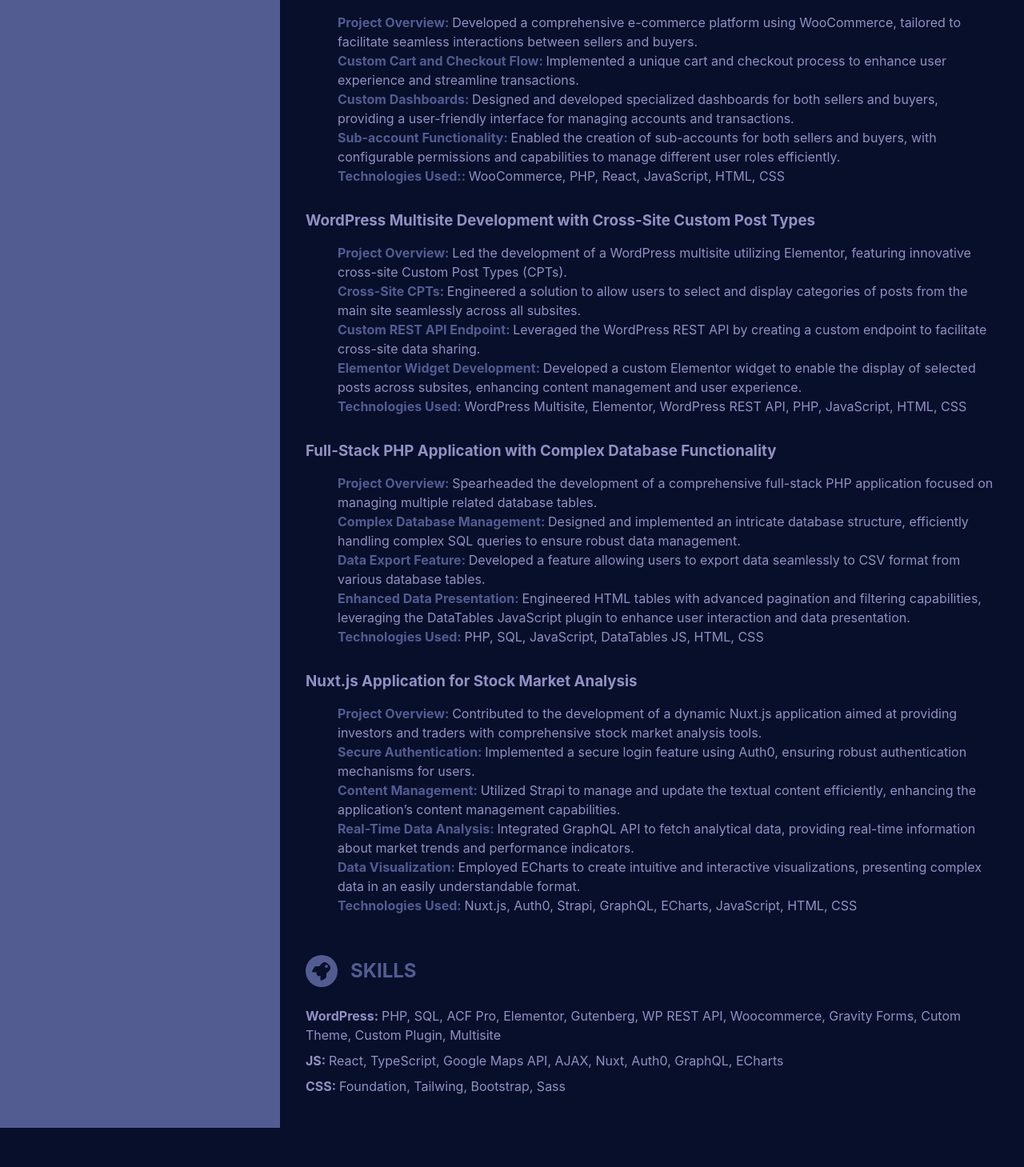
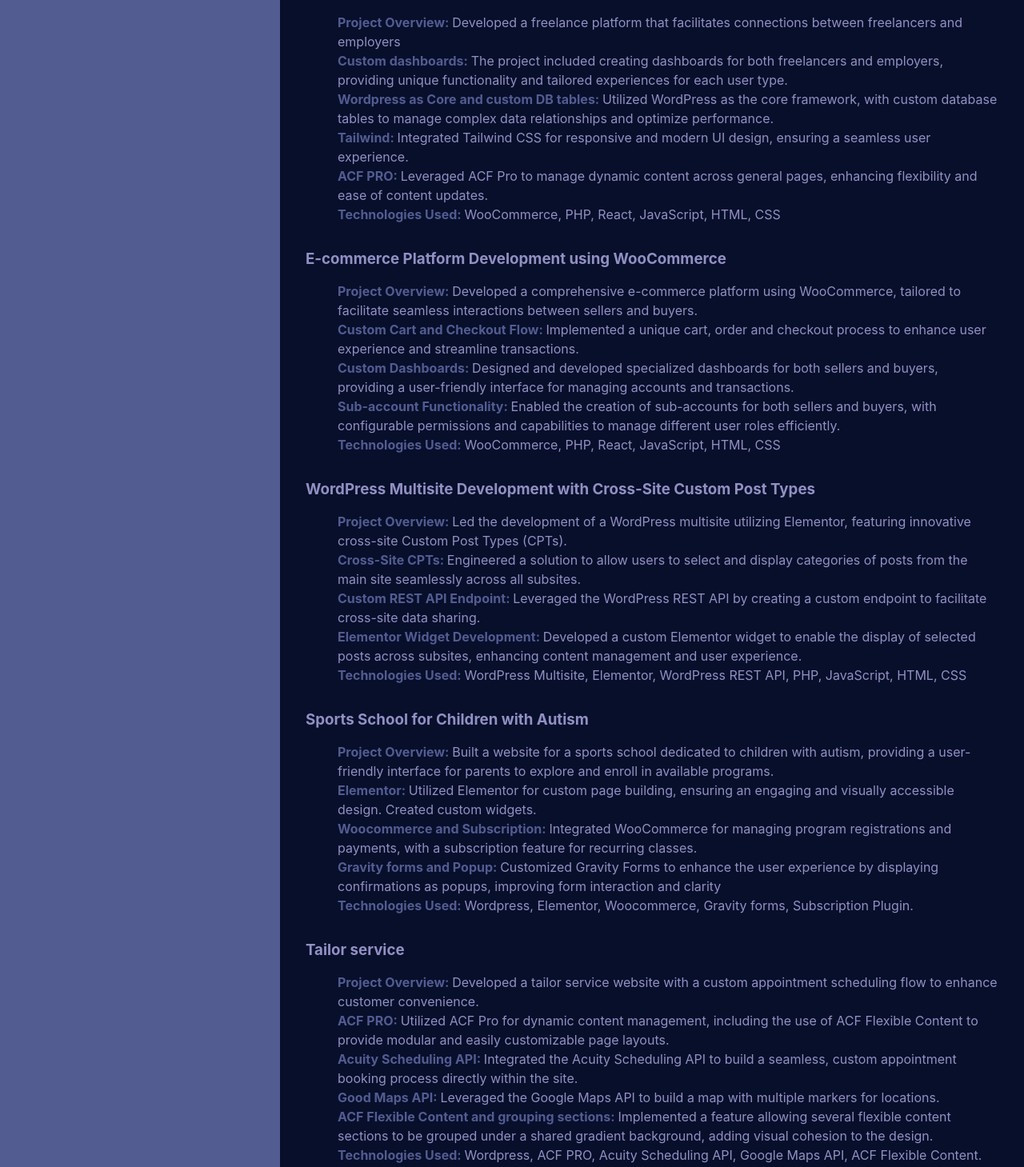
Before and after one commit to mykhatilo-vlad/resume, a React (Vite) app: page / in a window 1280 px wide. Shown: the part 651-2110 px from the top of the page at 80% size. Before the commit the page ends 2061 px from the top, so only its background shows below. Built offline with nearby package versions, Linux system fonts and the light colour scheme.

Commit message:
add more items to experience, adjust print version

```diff
--- a/src/App.css
+++ b/src/App.css
@@ -28,6 +28,11 @@
   }
 
   .right-column {
-    gap: 5rem;
+    gap: 2.5rem;
+  }
+
+  .left-column {
+    display: flex;
+    gap: 1rem;
   }
 }
--- a/src/components/CareerProfiel/CareerProfile.tsx
+++ b/src/components/CareerProfiel/CareerProfile.tsx
@@ -6,7 +6,7 @@
         I'm a Web Developer with over 4 years of experience in WordPress, specializing in JavaScript (JS) and PHP.
         I've also worked extensively with Nuxt, Vue, and TypeScript for a year.
         My skills include building and integrating RESTful APIs and GraphQL, using Git for version control, and working with headless CMS like Strapi.
-        Additionally, I have experience in React, Next.js, and Prisma.
+        Additionally, I have experience in React.
         I'm committed to staying updated with the latest web development trends and delivering top-notch solutions.
     `;
     return (
--- a/src/components/Contacts/Contacts.tsx
+++ b/src/components/Contacts/Contacts.tsx
@@ -41,7 +41,7 @@
         <ul className={styles.contactsList}>
             {list.map((item: { href: string, label: string, icon: JSX.Element }) => {
               return (
-                <li>
+                <li key={item.label}>
                     <a href={item.href} target='_blank'>
                         {item.icon}
                         {item.label}
--- a/src/components/Experiences/Experiences.tsx
+++ b/src/components/Experiences/Experiences.tsx
@@ -10,7 +10,7 @@
             period: '2020 - present',
             desc: `
                 As a Web Developer at an outstaff company, I contributed to the development and maintenance of various web projects for clients across industries.
-                With expertise in WordPress, JavaScript (JS), PHP, Nuxt, Vue, and TypeScript, I integrated RESTful APIs, GraphQL, and utilized Git for version control.
+                With expertise in WordPress, JavaScript (JS), PHP, React, Nuxt, Vue, and TypeScript, I integrated RESTful APIs, GraphQL, and utilized Git for version control.
                 Additionally, I worked with headless CMS like Strapi.
                 Collaborating with cross-functional teams, I delivered high-quality solutions that met client requirements, while staying updated with emerging trends in web development.
             `,
@@ -26,7 +26,7 @@
             <div className={styles.experienceWrapper}>
                 {list.map((item: {title: string, company: string, period: string, desc: string}) => {
                     return (
-                        <div className={styles.experienceItem}>
+                        <div className={styles.experienceItem} key={item.title}>
                             <div className={styles.experienceHeader}>
                                 <h3>{item.title}</h3>
                                 <span>{item.period}</span>
--- a/src/components/Projects/Projects.tsx
+++ b/src/components/Projects/Projects.tsx
@@ -13,6 +13,35 @@
 const Projects = () => {
     const list: ListItem[] = [
         {
+            title: 'Freelance platform',
+            info: [
+                {
+                    title: 'Project Overview',
+                    desc: 'Developed a freelance platform that facilitates connections between freelancers and employers',
+                },
+                {
+                    title: 'Custom dashboards',
+                    desc: 'The project included creating dashboards for both freelancers and employers, providing unique functionality and tailored experiences for each user type.',
+                },
+                {
+                    title: 'Wordpress as Core and custom DB tables',
+                    desc: 'Utilized WordPress as the core framework, with custom database tables to manage complex data relationships and optimize performance.',
+                },
+                {
+                    title: 'Tailwind',
+                    desc: 'Integrated Tailwind CSS for responsive and modern UI design, ensuring a seamless user experience.',
+                },
+                {
+                    title: 'ACF PRO',
+                    desc: 'Leveraged ACF Pro to manage dynamic content across general pages, enhancing flexibility and ease of content updates.',
+                },
+                {
+                    title: 'Technologies Used',
+                    desc: 'WooCommerce, PHP, React, JavaScript, HTML, CSS'
+                }
+            ]
+        },
+        {
             title: 'E-commerce Platform Development using WooCommerce',
             info: [
                 {
@@ -21,7 +50,7 @@
                 },
                 {
                     title: 'Custom Cart and Checkout Flow',
-                    desc: 'Implemented a unique cart and checkout process to enhance user experience and streamline transactions.',
+                    desc: 'Implemented a unique cart, order and checkout process to enhance user experience and streamline transactions.',
                 },
                 {
                     title: 'Custom Dashboards',
@@ -32,7 +61,7 @@
                     desc: 'Enabled the creation of sub-accounts for both sellers and buyers, with configurable permissions and capabilities to manage different user roles efficiently.',
                 },
                 {
-                    title: 'Technologies Used:',
+                    title: 'Technologies Used',
                     desc: 'WooCommerce, PHP, React, JavaScript, HTML, CSS'
                 }
             ]
@@ -59,6 +88,81 @@
                 {
                     title: 'Technologies Used',
                     desc: 'WordPress Multisite, Elementor, WordPress REST API, PHP, JavaScript, HTML, CSS',
+                },
+            ],
+        },
+        {
+            title: 'Sports School for Children with Autism',
+            info: [
+                {
+                    title: 'Project Overview',
+                    desc: 'Built a website for a sports school dedicated to children with autism, providing a user-friendly interface for parents to explore and enroll in available programs.',
+                },
+                {
+                    title: 'Elementor',
+                    desc: 'Utilized Elementor for custom page building, ensuring an engaging and visually accessible design. Created custom widgets.',
+                },
+                {
+                    title: 'Woocommerce and Subscription',
+                    desc: 'Integrated WooCommerce for managing program registrations and payments, with a subscription feature for recurring classes.',
+                },
+                {
+                    title: 'Gravity forms and Popup',
+                    desc: 'Customized Gravity Forms to enhance the user experience by displaying confirmations as popups, improving form interaction and clarity',
+                },
+                {
+                    title: 'Technologies Used',
+                    desc: 'Wordpress, Elementor, Woocommerce, Gravity forms, Subscription Plugin.',
+                },
+            ],
+        },
+        {
+            title: 'Tailor service',
+            info: [
+                {
+                    title: 'Project Overview',
+                    desc: 'Developed a tailor service website with a custom appointment scheduling flow to enhance customer convenience.',
+                },
+                {
+                    title: 'ACF PRO',
+                    desc: 'Utilized ACF Pro for dynamic content management, including the use of ACF Flexible Content to provide modular and easily customizable page layouts.',
+                },
+                {
+                    title: 'Acuity Scheduling API',
+                    desc: 'Integrated the Acuity Scheduling API to build a seamless, custom appointment booking process directly within the site.',
+                },
+                {
+                    title: 'Good Maps API',
+                    desc: 'Leveraged the Google Maps API to build a map with multiple markers for locations.',
+                },
+                {
+                    title: 'ACF Flexible Content and grouping sections',
+                    desc: 'Implemented a feature allowing several flexible content sections to be grouped under a shared gradient background, adding visual cohesion to the design.',
+                },
+                {
+                    title: 'Technologies Used',
+                    desc: 'Wordpress, ACF PRO, Acuity Scheduling API, Google Maps API, ACF Flexible Content.',
+                },
+            ],
+        },
+        {
+            title: 'Interior Design Studio Website',
+            info: [
+                {
+                    title: 'Project Overview',
+                    desc: 'Created a website for an interior design studio, focusing on a visually appealing presentation and user-friendly experience.',
+                },
+                {
+                    title: 'Blog AJAX',
+                    desc: 'Developed an AJAX-based blog filter to allow visitors to easily sort and find content of interest without page reloads, enhancing usability',
+                },
+                {
+                    title: 'Extend Instagram Plugin',
+                    desc: 'Extended an existing Instagram plugin to provide the admin with control over which posts are displayed on the site, allowing for a curated showcase of social media content that aligns with the brand\'s vision and aesthetic.',
+                },
+                {
+                    title: 'Technologies Used',
+                    desc: 'Wordpress, ACF PRO, AJAX, Instagram',
                 },
             ],
         },
@@ -121,7 +225,7 @@
     return (
         <Section
             icon={<BoxarchiveIcon />}
-            title="Projects"
+            title="Recent Projects"
         >
             <div className={styles.projectsWrapper}>
                 {
```
Also changed, not shown: src/components/AvatarBox/AvatarBox.module.css (line endings or trailing spaces).
